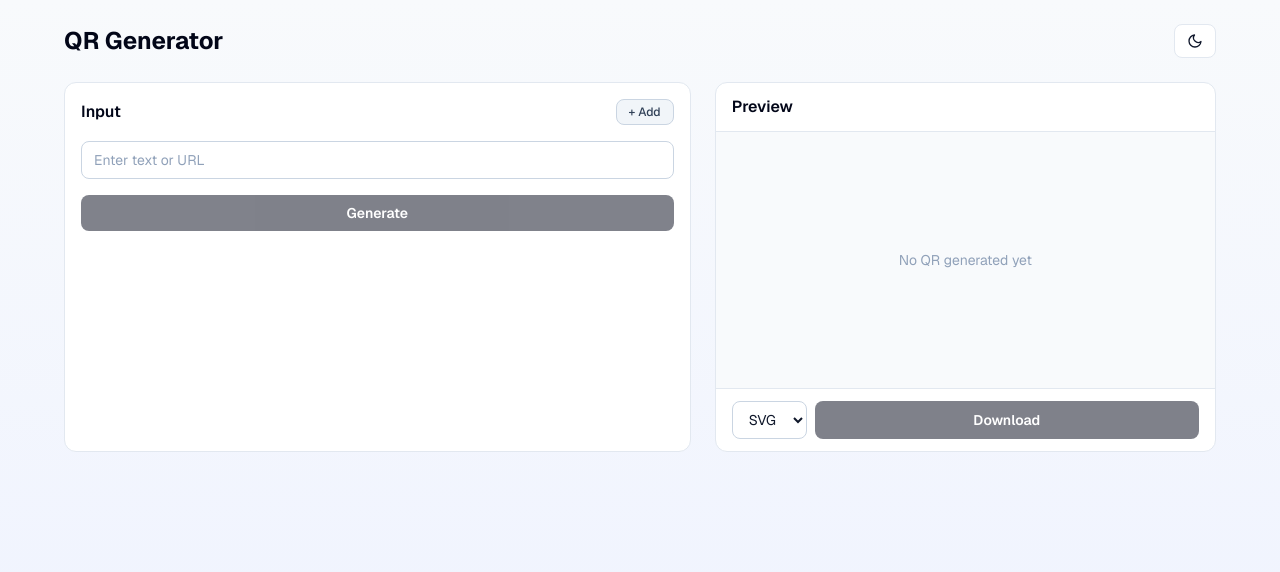
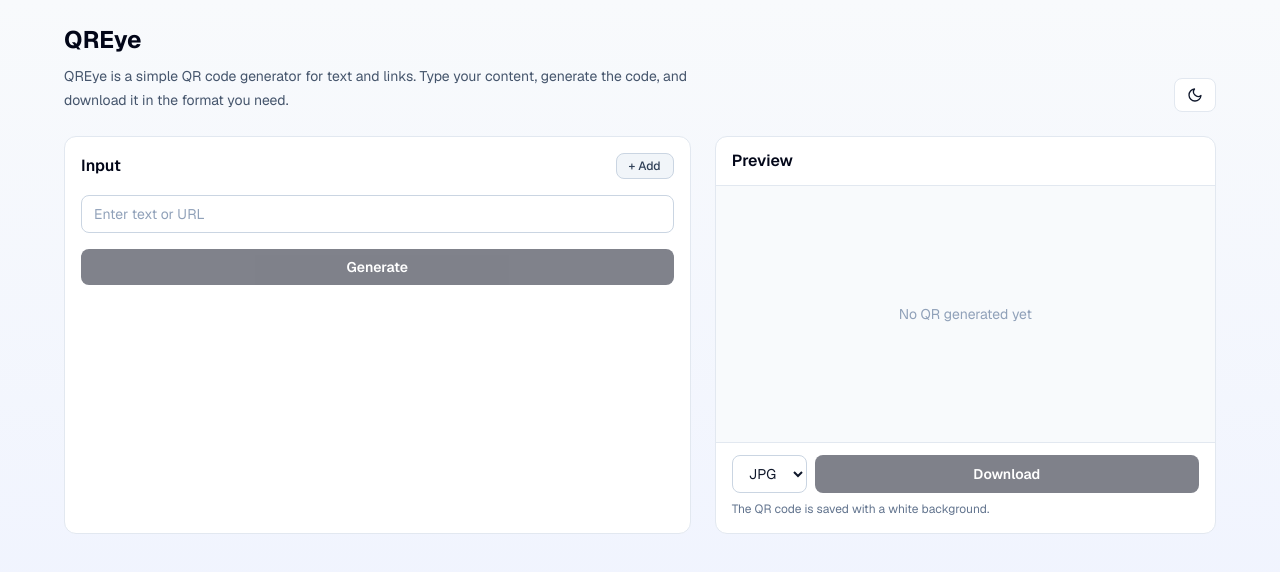
Before and after one commit to erarbazansari/qreye, a Next.js app: page / in a window 1280 px wide. Shown: the top 572 px of the page. Built offline with nearby package versions, Linux system fonts and the light colour scheme.

Commit message:
refactor: update QRGenerator component for improved download message and styling

```diff
--- a/app/components/QRGenerator.tsx
+++ b/app/components/QRGenerator.tsx
@@ -12,9 +12,18 @@ type DownloadFormat = "svg" | "png" | "jpg";
 
 const QRGenerator = ({ value, status }: QRGeneratorProps) => {
     const qrContainerRef = useRef<HTMLDivElement | null>(null);
-    const [downloadFormat, setDownloadFormat] = useState<DownloadFormat>("svg");
+    const [downloadFormat, setDownloadFormat] = useState<DownloadFormat>("jpg");
+    const [downloadMessage, setDownloadMessage] = useState("");
     const isReady = status === "ready";
     const isGenerating = status === "generating";
+
+    const showDownloadMessage = (format: DownloadFormat) => {
+        setDownloadMessage(`Downloaded as ${format.toUpperCase()}.`);
+
+        window.setTimeout(() => {
+            setDownloadMessage("");
+        }, 2000);
+    };
 
     const downloadSvg = (svgElement: SVGElement) => {
         const svgMarkup = new XMLSerializer().serializeToString(svgElement);
@@ -44,8 +53,9 @@ const QRGenerator = ({ value, status }: QRGeneratorProps) => {
 
             const canvas = document.createElement("canvas");
             const size = 1024;
-            canvas.width = size;
-            canvas.height = size;
+            const padding = 50;
+            canvas.width = size + padding * 2;
+            canvas.height = size + padding * 2;
 
             const context = canvas.getContext("2d");
 
@@ -53,12 +63,10 @@ const QRGenerator = ({ value, status }: QRGeneratorProps) => {
                 return;
             }
 
-            if (format === "jpg") {
-                context.fillStyle = "#ffffff";
-                context.fillRect(0, 0, size, size);
-            }
+            context.fillStyle = "#ffffff";
+            context.fillRect(0, 0, canvas.width, canvas.height);
 
-            context.drawImage(image, 0, 0, size, size);
+            context.drawImage(image, padding, padding, size, size);
 
             const exportUrl = canvas.toDataURL(format === "png" ? "image/png" : "image/jpeg", 0.95);
             const link = document.createElement("a");
@@ -84,19 +92,21 @@ const QRGenerator = ({ value, status }: QRGeneratorProps) => {
 
         if (downloadFormat === "svg") {
             downloadSvg(svgElement);
+            showDownloadMessage(downloadFormat);
             return;
         }
 
         await downloadRaster(svgElement, downloadFormat);
+        showDownloadMessage(downloadFormat);
     };
 
     return (
-        <div className="rounded-xl border border-slate-200 bg-white dark:border-slate-700 dark:bg-slate-900">
-            <div className="border-b border-slate-200 px-4 py-3 dark:border-slate-700">
-                <h2 className="font-semibold text-slate-950 dark:text-slate-50">Preview</h2>
+        <div className="rounded-xl border border-slate-200 bg-white dark:border-gray-700 dark:bg-gray-900">
+            <div className="border-b border-slate-200 px-4 py-3 dark:border-gray-700">
+                <h2 className="font-semibold text-slate-950 dark:text-gray-50">Preview</h2>
             </div>
 
-            <div className={`flex min-h-[16rem] items-center justify-center p-4 ${isReady ? "bg-emerald-50 dark:bg-emerald-950/20" : "bg-slate-50 dark:bg-slate-800"}`}>
+            <div className={`flex min-h-64 items-center justify-center p-4 ${isReady ? "bg-emerald-100 dark:bg-gray-800" : "bg-slate-50 dark:bg-gray-800"}`}>
                 {value ? (
                     <div ref={qrContainerRef} className="w-full max-w-xs rounded-lg bg-white p-4 shadow-sm">
                         <QRCode
@@ -109,18 +119,18 @@ const QRGenerator = ({ value, status }: QRGeneratorProps) => {
                         />
                     </div>
                 ) : (
-                    <div className="text-center text-slate-400 dark:text-slate-500">
+                    <div className="text-center text-slate-400 dark:text-gray-400">
                         <p className="text-sm">No QR generated yet</p>
                     </div>
                 )}
             </div>
 
-            <div className="border-t border-slate-200 px-4 py-3 dark:border-slate-700">
+            <div className="border-t border-slate-200 px-4 py-3 dark:border-gray-700">
                 <div className="flex gap-2">
                     <select
                         value={downloadFormat}
                         onChange={(event) => setDownloadFormat(event.target.value as DownloadFormat)}
-                        className="rounded-lg border border-slate-300 bg-white px-3 py-2 text-sm outline-none transition focus:border-slate-400 focus:ring-2 focus:ring-slate-200 dark:border-slate-600 dark:bg-slate-800 dark:text-slate-50"
+                        className="rounded-lg border border-slate-300 bg-white px-3 py-2 text-sm outline-none transition focus:border-slate-400 focus:ring-2 focus:ring-slate-200 dark:border-gray-600 dark:bg-gray-700 dark:text-gray-50"
                     >
                         <option value="svg">SVG</option>
                         <option value="png">PNG</option>
@@ -131,11 +141,12 @@ const QRGenerator = ({ value, status }: QRGeneratorProps) => {
                         type="button"
                         onClick={handleDownload}
                         disabled={!value}
-                        className="flex-1 rounded-lg bg-slate-950 px-3 py-2 text-sm font-semibold text-white transition hover:bg-slate-800 disabled:cursor-not-allowed disabled:opacity-50 dark:bg-slate-50 dark:text-slate-950 dark:hover:bg-white"
+                        className="flex-1 rounded-lg bg-slate-950 px-3 py-2 text-sm font-semibold text-white transition hover:bg-slate-800 disabled:cursor-not-allowed disabled:opacity-50 dark:bg-gray-700 dark:text-gray-50 dark:hover:bg-gray-600"
                     >
                         Download
                     </button>
                 </div>
+                <p className="mt-2 min-h-5 text-xs text-slate-500 dark:text-gray-400">{downloadMessage || "The QR code is saved with a white background."}</p>
             </div>
         </div>
     );
--- a/app/globals.css
+++ b/app/globals.css
@@ -15,7 +15,7 @@ body {
 }
 
 html.dark body {
-  background: linear-gradient(180deg, #020617 0%, #0f172a 100%);
+  background: linear-gradient(180deg, #0a0a0a 0%, #1a1a1a 100%);
   color: #e2e8f0;
 }
 
--- a/app/page.tsx
+++ b/app/page.tsx
@@ -29,7 +29,15 @@ export default function Home() {
         .join("\n");
 
     useEffect(() => {
+        const saved = localStorage.getItem("theme") as Theme | null;
+        if (saved) {
+            setTheme(saved);
+        }
+    }, []);
+
+    useEffect(() => {
         document.documentElement.classList.toggle("dark", theme === "dark");
+        localStorage.setItem("theme", theme);
     }, [theme]);
 
     useEffect(() => {
@@ -83,12 +91,18 @@ export default function Home() {
     return (
         <main className="min-h-screen px-4 py-6 sm:px-6 lg:px-8">
             <div className="mx-auto w-full max-w-6xl">
-                <div className="mb-6 flex items-center justify-between">
-                    <h1 className="text-2xl font-bold text-slate-950 dark:text-slate-50">QR Generator</h1>
+                <div className="mb-6 flex flex-col gap-4 sm:flex-row sm:items-end sm:justify-between">
+                    <div className="max-w-2xl space-y-2">
+                        <h1 className="text-2xl font-bold text-slate-950 dark:text-gray-50">QREye</h1>
+                        <p className="text-sm leading-6 text-slate-600 dark:text-gray-400">
+                            QREye is a simple QR code generator for text and links. Type your content, generate the code,
+                            and download it in the format you need.
+                        </p>
+                    </div>
                     <button
                         type="button"
                         onClick={() => setTheme((currentTheme) => (currentTheme === "dark" ? "light" : "dark"))}
-                        className="inline-flex items-center justify-center gap-2 rounded-lg border border-slate-200 bg-white px-3 py-2 text-sm font-medium text-slate-900 transition hover:bg-slate-50 dark:border-slate-700 dark:bg-slate-900 dark:text-slate-50 dark:hover:bg-slate-800"
+                        className="inline-flex items-center justify-center gap-2 rounded-lg border border-slate-200 bg-white px-3 py-2 text-sm font-medium text-slate-900 transition hover:bg-slate-50 dark:border-gray-700 dark:bg-gray-800 dark:text-gray-50 dark:hover:bg-gray-700"
                     >
                         {theme === "dark" ? <FiSun className="text-base" /> : <FiMoon className="text-base" />}
                     </button>
@@ -96,18 +110,18 @@ export default function Home() {
 
                 <section className="grid gap-6 lg:grid-cols-[1fr_0.8fr]">
                     <form
-                        className="rounded-xl border border-slate-200 bg-white p-4 dark:border-slate-700 dark:bg-slate-900"
+                        className="rounded-xl border border-slate-200 bg-white p-4 dark:border-gray-700 dark:bg-gray-900"
                         onSubmit={(event) => {
                             event.preventDefault();
                             handleGenerate();
                         }}
                     >
                         <div className="mb-4 flex items-center justify-between">
-                            <h2 className="font-semibold text-slate-950 dark:text-slate-50">Input</h2>
+                            <h2 className="font-semibold text-slate-950 dark:text-gray-50">Input</h2>
                             <button
                                 type="button"
                                 onClick={addField}
-                                className="rounded-lg border border-slate-300 bg-slate-100 px-3 py-1 text-xs font-medium text-slate-700 transition hover:bg-slate-200 dark:border-slate-600 dark:bg-slate-800 dark:text-slate-300 dark:hover:bg-slate-700"
+                                className="rounded-lg border border-slate-300 bg-slate-100 px-3 py-1 text-xs font-medium text-slate-700 transition hover:bg-slate-200 dark:border-gray-600 dark:bg-gray-700 dark:text-gray-300 dark:hover:bg-gray-600"
                             >
                                 + Add
                             </button>
@@ -123,14 +137,14 @@ export default function Home() {
                                             value={field.value}
                                             onChange={(event) => updateField(field.id, event.target.value)}
                                             placeholder="Enter text or URL"
-                                            className="w-full rounded-lg border border-slate-300 bg-white px-3 py-2 text-sm text-slate-900 outline-none transition placeholder:text-slate-400 focus:border-slate-400 focus:ring-2 focus:ring-slate-200 dark:border-slate-600 dark:bg-slate-800 dark:text-slate-50 dark:placeholder:text-slate-500 dark:focus:border-slate-500 dark:focus:ring-slate-700"
+                                            className="w-full rounded-lg border border-slate-300 bg-white px-3 py-2 text-sm text-slate-900 outline-none transition placeholder:text-slate-400 focus:border-slate-400 focus:ring-2 focus:ring-slate-200 dark:border-gray-600 dark:bg-gray-700 dark:text-gray-50 dark:placeholder:text-gray-500 dark:focus:border-gray-500 dark:focus:ring-gray-600"
                                         />
                                     </div>
                                     {fields.length > 1 ? (
                                         <button
                                             type="button"
                                             onClick={() => removeField(field.id)}
-                                            className="rounded-lg border border-slate-300 bg-slate-100 px-2 py-2 text-xs font-medium text-slate-700 transition hover:bg-red-100 hover:text-red-700 dark:border-slate-600 dark:bg-slate-800 dark:text-slate-300 dark:hover:bg-red-900/30 dark:hover:text-red-400"
+                                            className="rounded-lg border border-slate-300 bg-slate-100 px-2 py-2 text-xs font-medium text-slate-700 transition hover:bg-red-100 hover:text-red-700 dark:border-gray-600 dark:bg-gray-700 dark:text-gray-300 dark:hover:bg-red-900/30 dark:hover:text-red-400"
                                         >
                                             ×
                                         </button>
```
